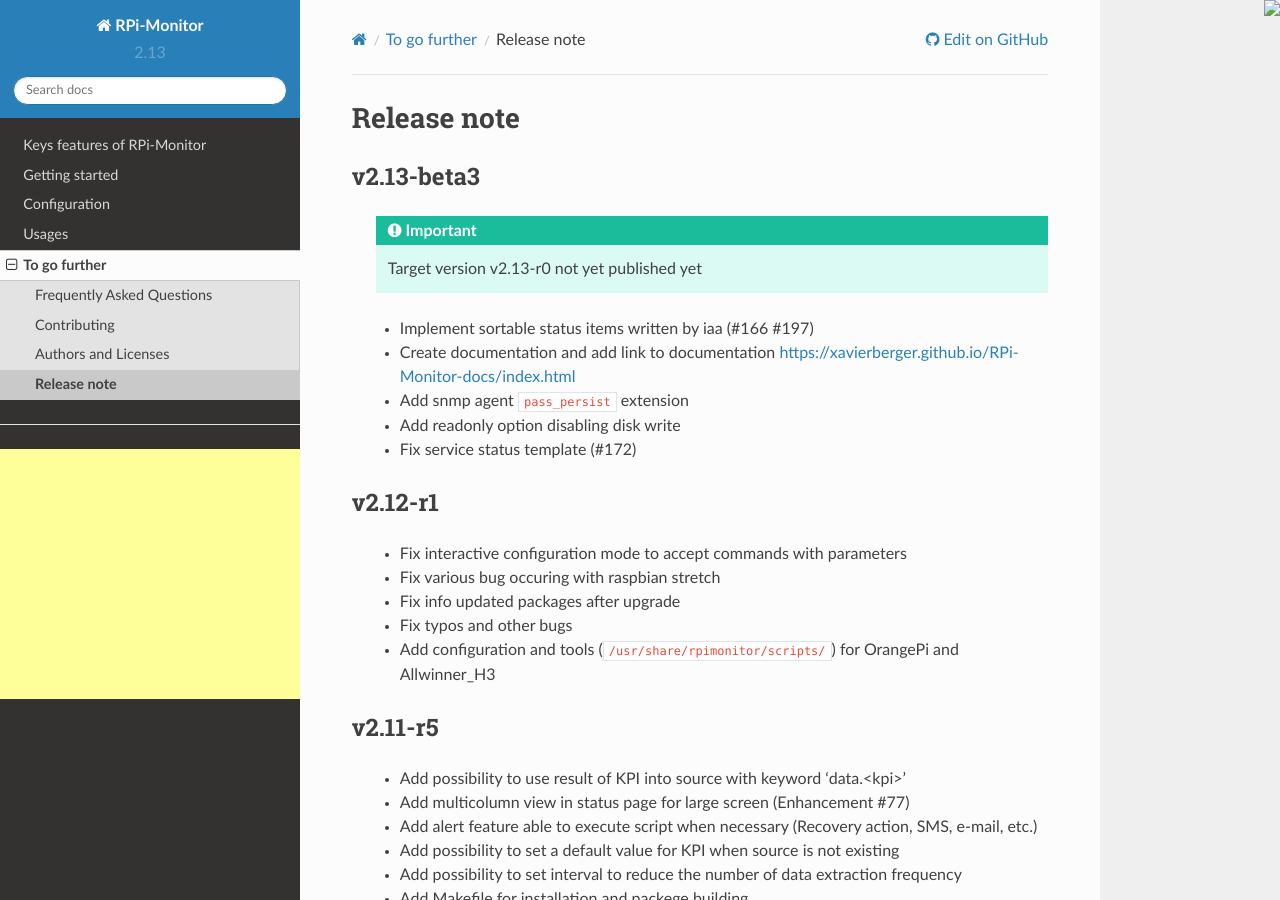
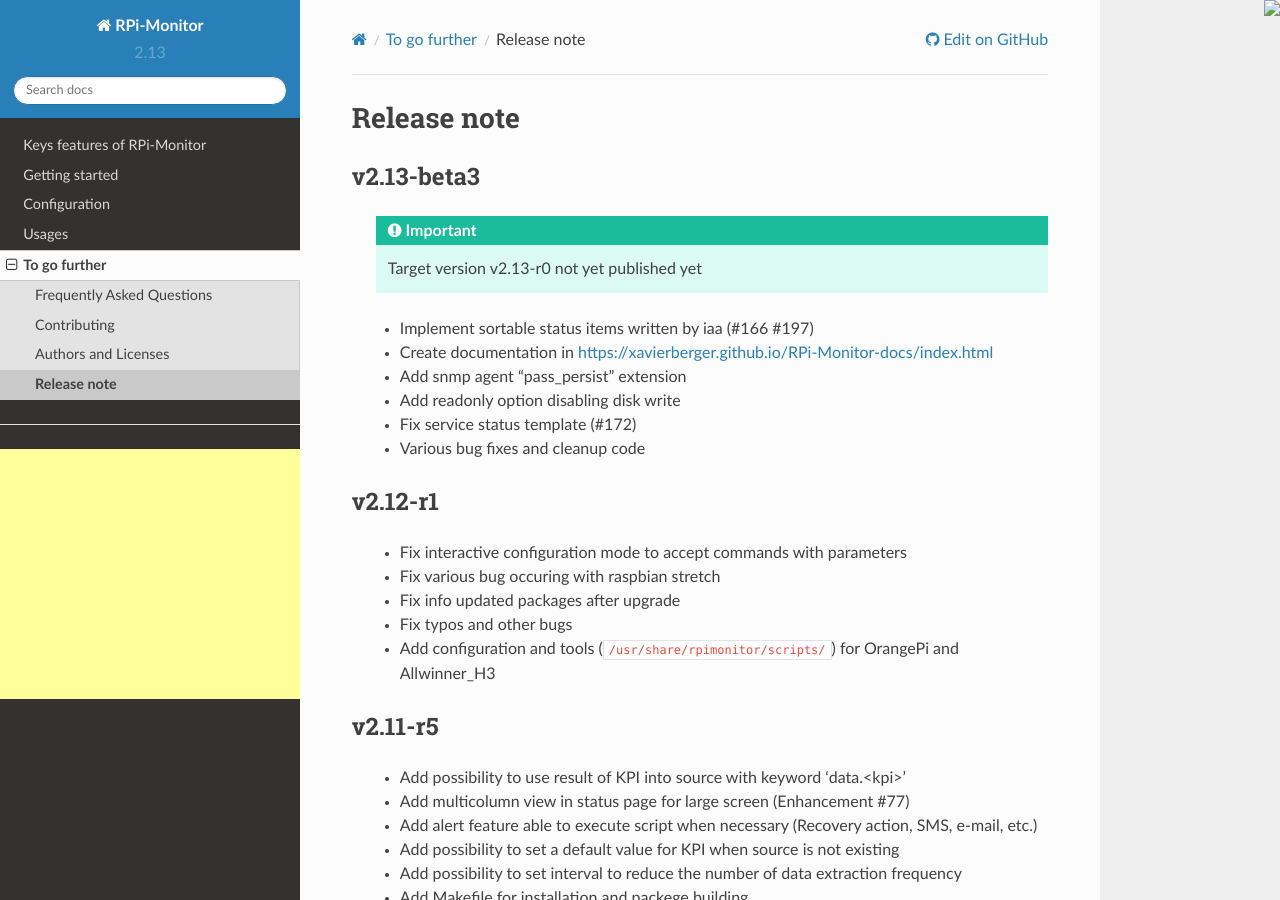
Before and after one commit to XavierBerger/RPi-Monitor, a Sphinx documentation site: the page built from docs/source/44_changelog.rst, in a window 1280 px wide and 900 px high. Built offline with Sphinx 7.4.7 and the Read the Docs theme 2.0.0, drawn with Linux system fonts in a browser that asks for light colours.

Commit message:
Update docs

```diff
--- a/docs/source/44_changelog.rst
+++ b/docs/source/44_changelog.rst
@@ -8,10 +8,11 @@
   .. important :: Target version v2.13-r0 not yet published yet
 
   * Implement sortable status items written by iaa (#166 #197)
-  * Create documentation and add link to documentation https://xavierberger.github.io/RPi-Monitor-docs/index.html
-  * Add snmp agent ``pass_persist`` extension
+  * Create documentation in https://xavierberger.github.io/RPi-Monitor-docs/index.html
+  * Add snmp agent "pass_persist" extension
   * Add readonly option disabling disk write
   * Fix service status template (#172)
+  * Various bug fixes and cleanup code
 
 v2.12-r1
 --------
```
